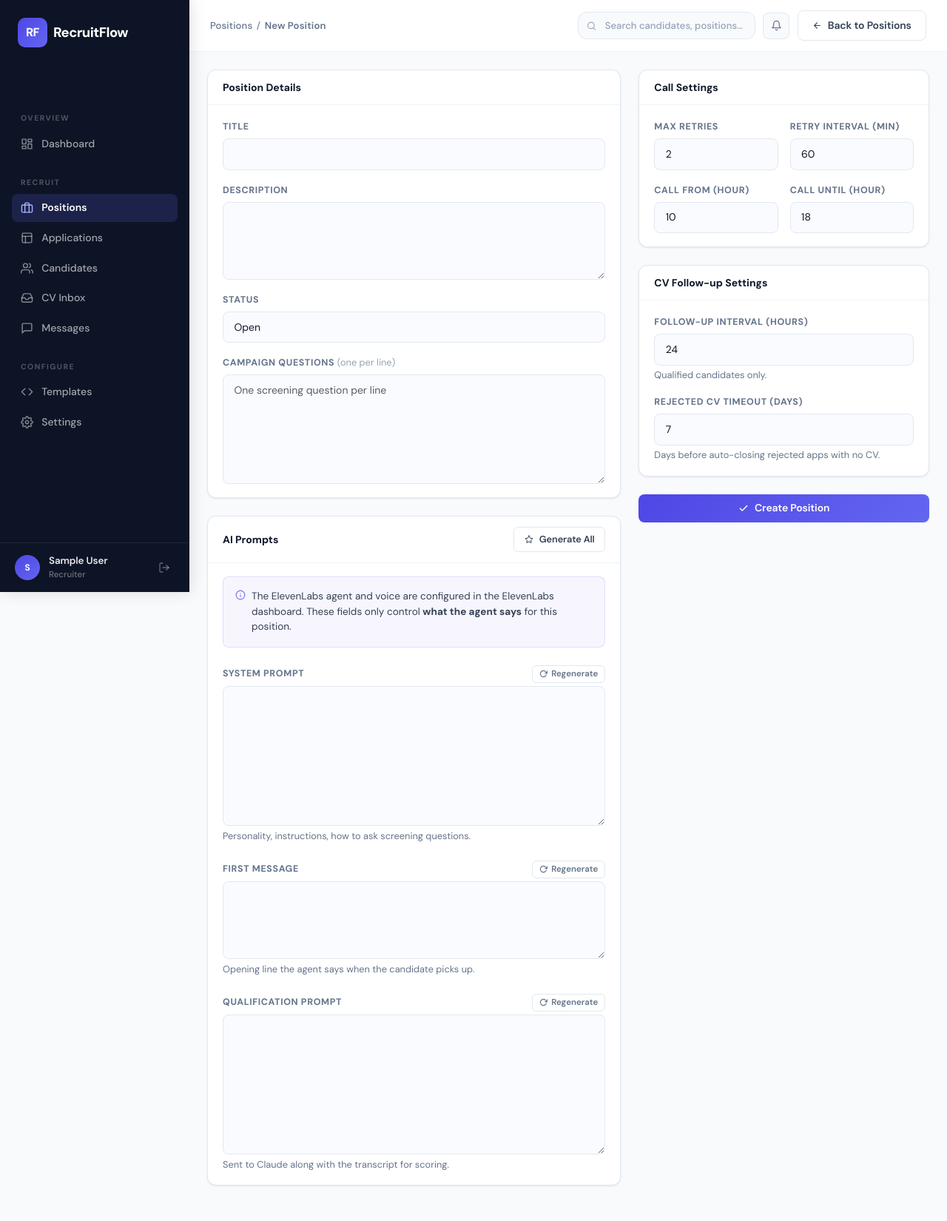
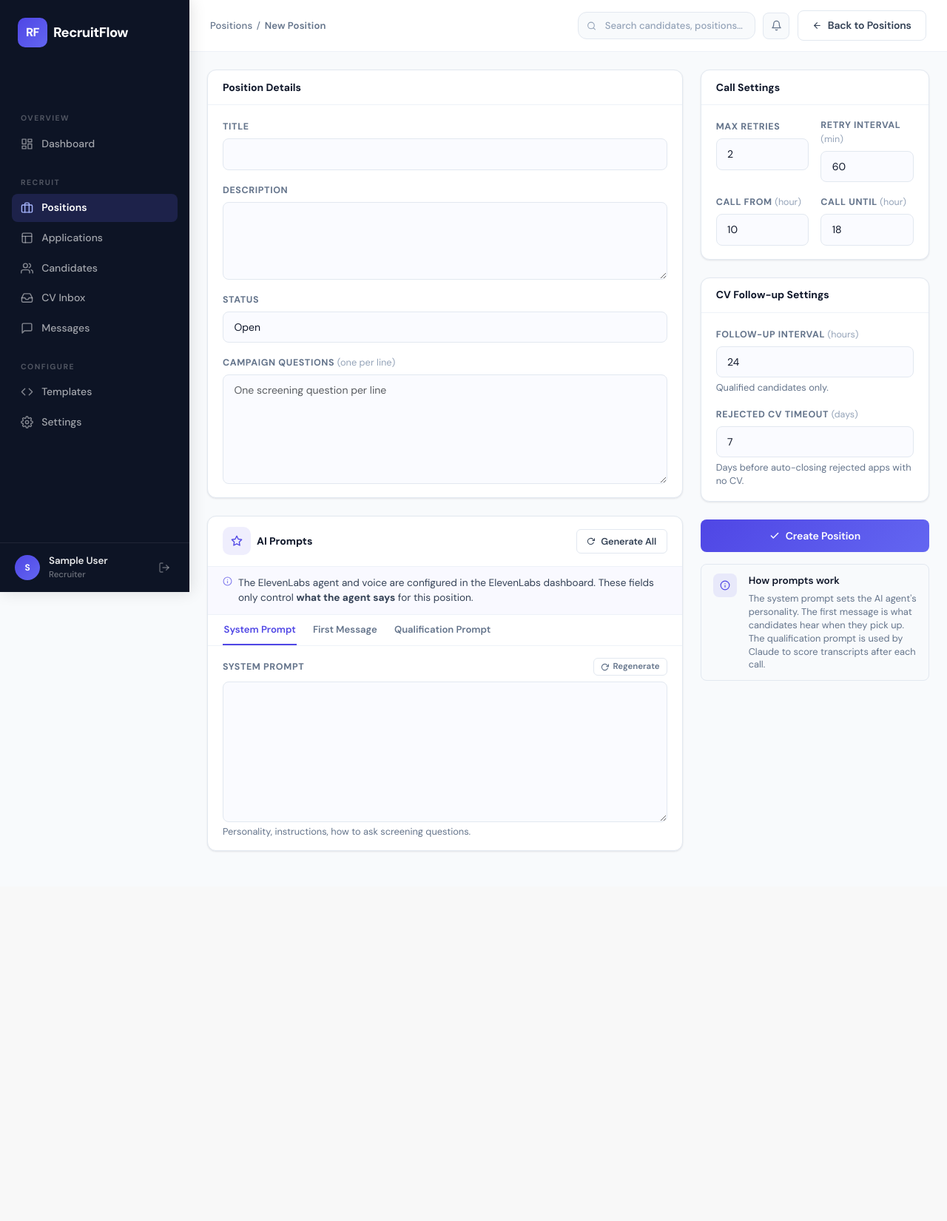
Before and after one commit to alexandruradulescu-neurony/probable-octo-invention, a Django app: page /positions/create/ in a window 1280 px wide. Shown: the whole page at 74% size. After the commit the page ends 1151 px from the top, so only its background shows below. Run offline with Django 5.2, Linux system fonts and the light colour scheme; the visitor is signed in with stand-in values (Sample User, id 1); data that the repository does not hold is empty.

Commit message:
Redesign position form: tabbed prompts, status badge, How prompts work box, btn-regen to styles.css
Made-with: Cursor

```diff
--- a/static/css/styles.css
+++ b/static/css/styles.css
@@ -371,6 +371,38 @@ body {
   background-color: var(--bg-page);
   color: var(--text-primary);
   border-color: var(--border-default);
+}
+
+/* ── Regenerate button (AI prompt sections) ─────────────────────────────────── */
+.btn-regen {
+  display: inline-flex;
+  align-items: center;
+  gap: 5px;
+  font-size: 0.72rem;
+  font-weight: 600;
+  color: var(--text-tertiary);
+  background: none;
+  border: 1px solid var(--border-default);
+  border-radius: var(--radius-sm);
+  padding: 3px 9px;
+  cursor: pointer;
+  transition: color 0.15s, border-color 0.15s, background 0.15s;
+  line-height: 1.4;
+}
+.btn-regen:hover:not(:disabled) {
+  color: var(--accent-primary);
+  border-color: var(--accent-primary);
+  background: rgba(79, 70, 229, 0.05);
+}
+.btn-regen:disabled {
+  opacity: 0.45;
+  cursor: not-allowed;
+}
+.btn-regen.is-loading .regen-icon   { display: none; }
+.btn-regen.is-loading .regen-spinner { display: inline-block !important; }
+.prompt-field-wrap.is-generating textarea {
+  opacity: 0.5;
+  pointer-events: none;
 }
 
 .btn-success {
--- a/templates/positions/position_form.html
+++ b/templates/positions/position_form.html
@@ -15,26 +15,34 @@
 
   {% if form.errors %}
   <div class="alert alert-danger mb-4 d-flex align-items-start gap-2">
-    <svg width="15" height="15" fill="none" stroke="currentColor" stroke-width="2" stroke-linecap="round" stroke-linejoin="round" viewBox="0 0 24 24" style="margin-top: 2px; flex-shrink: 0;"><circle cx="12" cy="12" r="10"></circle><line x1="12" y1="8" x2="12" y2="12"></line><line x1="12" y1="16" x2="12.01" y2="16"></line></svg>
+    <svg width="15" height="15" fill="none" stroke="currentColor" stroke-width="2" stroke-linecap="round" stroke-linejoin="round" viewBox="0 0 24 24" style="margin-top:2px;flex-shrink:0;"><circle cx="12" cy="12" r="10"></circle><line x1="12" y1="8" x2="12" y2="12"></line><line x1="12" y1="16" x2="12.01" y2="16"></line></svg>
     <div>
       <div class="fw-semibold mb-1">Please correct the errors below.</div>
       {% if form.non_field_errors %}
-      <ul class="mb-0 ps-3 text-sm">
-        {% for error in form.non_field_errors %}
-        <li>{{ error }}</li>
-        {% endfor %}
-      </ul>
+      <ul class="mb-0 ps-3 text-sm">{% for e in form.non_field_errors %}<li>{{ e }}</li>{% endfor %}</ul>
       {% endif %}
     </div>
   </div>
   {% endif %}
 
   <div class="row g-4">
-    <!-- Left column: core fields -->
-    <div class="col-lg-7">
+
+    <!-- ── Left column ───────────────────────────────────────────── -->
+    <div class="col-lg-8">
+
+      <!-- Position Details -->
       <div class="card mb-4">
         <div class="card-header">
           <h2 class="card-header-title">Position Details</h2>
+          {% if object %}
+            {% if object.status == 'open' %}
+              <div class="badge status-offered"><span class="badge-dot"></span> Open</div>
+            {% elif object.status == 'paused' %}
+              <div class="badge status-screening"><span class="badge-dot"></span> Paused</div>
+            {% elif object.status == 'closed' %}
+              <div class="badge status-rejected"><span class="badge-dot"></span> Closed</div>
+            {% endif %}
+          {% endif %}
         </div>
         <div class="card-body">
           <div class="mb-3">
@@ -54,7 +62,7 @@
           <div class="mb-0">
             <label for="id_campaign_questions" class="form-label">
               Campaign Questions
-              <span class="text-muted-custom" style="font-weight: 400; text-transform: none; letter-spacing: 0; font-size: 0.8rem;">(one per line)</span>
+              <span class="text-muted-custom fw-normal" style="text-transform:none;letter-spacing:0;font-size:0.8rem;">(one per line)</span>
             </label>
             {{ form.campaign_questions }}
             {% if form.campaign_questions.errors %}<div class="error-text">{{ form.campaign_questions.errors.0 }}</div>{% endif %}
@@ -62,82 +70,113 @@
         </div>
       </div>
 
-      <!-- AI Prompts -->
+      <!-- AI Prompts (tabbed) -->
       <div class="card mb-4">
+
+        <!-- Header: icon + title + Generate All -->
         <div class="card-header">
+          <div class="d-flex align-items-center gap-2">
+            <div class="kpi-icon kpi-icon-purple">
+              <svg width="16" height="16" fill="none" stroke="currentColor" stroke-width="2" stroke-linecap="round" stroke-linejoin="round" viewBox="0 0 24 24"><polygon points="12 2 15.09 8.26 22 9.27 17 14.14 18.18 21.02 12 17.77 5.82 21.02 7 14.14 2 9.27 8.91 8.26 12 2"></polygon></svg>
+            </div>
             <h2 class="card-header-title">AI Prompts</h2>
-          <button type="button" id="btn-generate-all" class="btn btn-secondary btn-sm d-inline-flex align-items-center gap-2" title="Auto-generate all three prompts using Claude">
-            <svg width="12" height="12" fill="none" stroke="currentColor" stroke-width="2" stroke-linecap="round" stroke-linejoin="round" viewBox="0 0 24 24"><polygon points="12 2 15.09 8.26 22 9.27 17 14.14 18.18 21.02 12 17.77 5.82 21.02 7 14.14 2 9.27 8.91 8.26 12 2"></polygon></svg>
+          </div>
+          <button type="button" id="btn-generate-all" class="btn btn-secondary btn-sm d-inline-flex align-items-center gap-2">
+            <svg width="11" height="11" fill="none" stroke="currentColor" stroke-width="2.2" stroke-linecap="round" stroke-linejoin="round" viewBox="0 0 24 24"><polyline points="23 4 23 10 17 10"></polyline><path d="M20.49 15a9 9 0 1 1-2.12-9.36L23 10"></path></svg>
             Generate All
           </button>
         </div>
-        <div class="card-body">
 
-          <!-- AI info banner -->
-          <div class="d-flex align-items-start gap-2 mb-4 p-3" style="background: rgba(67,24,255,0.04); border: 1px solid rgba(67,24,255,0.12); border-radius: var(--radius-md);">
-            <svg width="14" height="14" fill="none" stroke="var(--accent-primary)" stroke-width="2" stroke-linecap="round" stroke-linejoin="round" viewBox="0 0 24 24" style="margin-top: 1px; flex-shrink: 0; opacity: 0.75;"><circle cx="12" cy="12" r="10"></circle><line x1="12" y1="16" x2="12" y2="12"></line><line x1="12" y1="8" x2="12.01" y2="8"></line></svg>
-            <div class="text-sm" style="color: var(--text-secondary); line-height: 1.5;">
+        <!-- Info notice -->
+        <div style="padding:0.75rem 1.25rem;border-bottom:1px solid var(--border-light);background:rgba(79,70,229,0.03);">
+          <div class="d-flex align-items-start gap-2">
+            <svg width="13" height="13" fill="none" stroke="var(--accent-primary)" stroke-width="2" stroke-linecap="round" stroke-linejoin="round" viewBox="0 0 24 24" style="margin-top:1px;flex-shrink:0;opacity:0.7;"><circle cx="12" cy="12" r="10"></circle><line x1="12" y1="16" x2="12" y2="12"></line><line x1="12" y1="8" x2="12.01" y2="8"></line></svg>
+            <div class="text-sm" style="color:var(--text-secondary);line-height:1.5;">
               The ElevenLabs agent and voice are configured in the ElevenLabs dashboard. These fields only control <strong>what the agent says</strong> for this position.{% if object %} Generated prompts are saved automatically.{% endif %}
             </div>
           </div>
+        </div>
+
+        <!-- Tab nav -->
+        <div style="padding:0 1.25rem;">
+          <ul class="nav rf-tabs" id="prompt-tabs" role="tablist">
+            <li class="nav-item" role="presentation">
+              <button class="nav-link active" id="tab-system-prompt" data-bs-toggle="tab" data-bs-target="#pane-system-prompt" type="button" role="tab">System Prompt</button>
+            </li>
+            <li class="nav-item" role="presentation">
+              <button class="nav-link" id="tab-first-message" data-bs-toggle="tab" data-bs-target="#pane-first-message" type="button" role="tab">First Message</button>
+            </li>
+            <li class="nav-item" role="presentation">
+              <button class="nav-link" id="tab-qual-prompt" data-bs-toggle="tab" data-bs-target="#pane-qual-prompt" type="button" role="tab">Qualification Prompt</button>
+            </li>
+          </ul>
+        </div>
+
+        <!-- Tab panes -->
+        <div style="border-top:1px solid var(--border-light);">
+          <div class="tab-content">
 
             <!-- System Prompt -->
-          <div class="mb-4">
-            <div class="d-flex align-items-center justify-content-between mb-1">
+            <div class="tab-pane fade show active" id="pane-system-prompt" role="tabpanel">
+              <div style="padding:1rem 1.25rem;">
+                <div class="d-flex align-items-center justify-content-between mb-2">
                   <label for="id_system_prompt" class="form-label mb-0">System Prompt</label>
                   <button type="button" class="btn-regen" data-section="system_prompt" title="Regenerate with Claude">
-                <span class="regen-icon">
-                  <svg width="11" height="11" fill="none" stroke="currentColor" stroke-width="2.5" stroke-linecap="round" stroke-linejoin="round" viewBox="0 0 24 24"><polyline points="23 4 23 10 17 10"></polyline><path d="M20.49 15a9 9 0 1 1-2.12-9.36L23 10"></path></svg>
-                </span>
-                <span class="regen-spinner spinner-border spinner-border-sm" style="width: 11px; height: 11px; border-width: 1.5px; display: none;"></span>
+                    <span class="regen-icon"><svg width="11" height="11" fill="none" stroke="currentColor" stroke-width="2.5" stroke-linecap="round" stroke-linejoin="round" viewBox="0 0 24 24"><polyline points="23 4 23 10 17 10"></polyline><path d="M20.49 15a9 9 0 1 1-2.12-9.36L23 10"></path></svg></span>
+                    <span class="regen-spinner spinner-border spinner-border-sm" style="width:11px;height:11px;border-width:1.5px;display:none;"></span>
                     Regenerate
                   </button>
                 </div>
                 {{ form.system_prompt }}
-            <div class="help-text">Personality, instructions, how to ask screening questions.</div>
-            <div class="regen-error text-xs mt-1" data-section="system_prompt" style="color: var(--accent-negative); display: none;"></div>
+                <div class="help-text mt-1">Personality, instructions, how to ask screening questions.</div>
+                <div class="regen-error text-xs mt-1" data-section="system_prompt" style="color:var(--accent-negative);display:none;"></div>
+              </div>
             </div>
 
             <!-- First Message -->
-          <div class="mb-4">
-            <div class="d-flex align-items-center justify-content-between mb-1">
+            <div class="tab-pane fade" id="pane-first-message" role="tabpanel">
+              <div style="padding:1rem 1.25rem;">
+                <div class="d-flex align-items-center justify-content-between mb-2">
                   <label for="id_first_message" class="form-label mb-0">First Message</label>
                   <button type="button" class="btn-regen" data-section="first_message" title="Regenerate with Claude">
-                <span class="regen-icon">
-                  <svg width="11" height="11" fill="none" stroke="currentColor" stroke-width="2.5" stroke-linecap="round" stroke-linejoin="round" viewBox="0 0 24 24"><polyline points="23 4 23 10 17 10"></polyline><path d="M20.49 15a9 9 0 1 1-2.12-9.36L23 10"></path></svg>
-                </span>
-                <span class="regen-spinner spinner-border spinner-border-sm" style="width: 11px; height: 11px; border-width: 1.5px; display: none;"></span>
+                    <span class="regen-icon"><svg width="11" height="11" fill="none" stroke="currentColor" stroke-width="2.5" stroke-linecap="round" stroke-linejoin="round" viewBox="0 0 24 24"><polyline points="23 4 23 10 17 10"></polyline><path d="M20.49 15a9 9 0 1 1-2.12-9.36L23 10"></path></svg></span>
+                    <span class="regen-spinner spinner-border spinner-border-sm" style="width:11px;height:11px;border-width:1.5px;display:none;"></span>
                     Regenerate
                   </button>
                 </div>
                 {{ form.first_message }}
-            <div class="help-text">Opening line the agent says when the candidate picks up.</div>
-            <div class="regen-error text-xs mt-1" data-section="first_message" style="color: var(--accent-negative); display: none;"></div>
+                <div class="help-text mt-1">Opening line the agent says when the candidate picks up.</div>
+                <div class="regen-error text-xs mt-1" data-section="first_message" style="color:var(--accent-negative);display:none;"></div>
+              </div>
             </div>
 
             <!-- Qualification Prompt -->
-          <div class="mb-0">
-            <div class="d-flex align-items-center justify-content-between mb-1">
+            <div class="tab-pane fade" id="pane-qual-prompt" role="tabpanel">
+              <div style="padding:1rem 1.25rem;">
+                <div class="d-flex align-items-center justify-content-between mb-2">
                   <label for="id_qualification_prompt" class="form-label mb-0">Qualification Prompt</label>
                   <button type="button" class="btn-regen" data-section="qualification_prompt" title="Regenerate with Claude">
-                <span class="regen-icon">
-                  <svg width="11" height="11" fill="none" stroke="currentColor" stroke-width="2.5" stroke-linecap="round" stroke-linejoin="round" viewBox="0 0 24 24"><polyline points="23 4 23 10 17 10"></polyline><path d="M20.49 15a9 9 0 1 1-2.12-9.36L23 10"></path></svg>
-                </span>
-                <span class="regen-spinner spinner-border spinner-border-sm" style="width: 11px; height: 11px; border-width: 1.5px; display: none;"></span>
+                    <span class="regen-icon"><svg width="11" height="11" fill="none" stroke="currentColor" stroke-width="2.5" stroke-linecap="round" stroke-linejoin="round" viewBox="0 0 24 24"><polyline points="23 4 23 10 17 10"></polyline><path d="M20.49 15a9 9 0 1 1-2.12-9.36L23 10"></path></svg></span>
+                    <span class="regen-spinner spinner-border spinner-border-sm" style="width:11px;height:11px;border-width:1.5px;display:none;"></span>
                     Regenerate
                   </button>
                 </div>
                 {{ form.qualification_prompt }}
-            <div class="help-text">Sent to Claude along with the transcript for scoring.</div>
-            <div class="regen-error text-xs mt-1" data-section="qualification_prompt" style="color: var(--accent-negative); display: none;"></div>
+                <div class="help-text mt-1">Sent to Claude along with the transcript for scoring.</div>
+                <div class="regen-error text-xs mt-1" data-section="qualification_prompt" style="color:var(--accent-negative);display:none;"></div>
+              </div>
             </div>
 
           </div>
         </div>
       </div>
 
-    <!-- Right column: configuration -->
-    <div class="col-lg-5">
+    </div>
+
+    <!-- ── Right column ──────────────────────────────────────────── -->
+    <div class="col-lg-4">
+
+      <!-- Call Settings -->
       <div class="card mb-4">
         <div class="card-header">
           <h2 class="card-header-title">Call Settings</h2>
@@ -149,15 +188,15 @@
               {{ form.call_retry_max }}
             </div>
             <div class="col-6">
-              <label for="id_call_retry_interval_minutes" class="form-label">Retry Interval (min)</label>
+              <label for="id_call_retry_interval_minutes" class="form-label">Retry Interval <span class="text-muted-custom fw-normal" style="text-transform:none;letter-spacing:0;">(min)</span></label>
               {{ form.call_retry_interval_minutes }}
             </div>
             <div class="col-6">
-              <label for="id_calling_hour_start" class="form-label">Call From (hour)</label>
+              <label for="id_calling_hour_start" class="form-label">Call From <span class="text-muted-custom fw-normal" style="text-transform:none;letter-spacing:0;">(hour)</span></label>
               {{ form.calling_hour_start }}
             </div>
             <div class="col-6">
-              <label for="id_calling_hour_end" class="form-label">Call Until (hour)</label>
+              <label for="id_calling_hour_end" class="form-label">Call Until <span class="text-muted-custom fw-normal" style="text-transform:none;letter-spacing:0;">(hour)</span></label>
               {{ form.calling_hour_end }}
               {% if form.calling_hour_end.errors %}<div class="error-text">{{ form.calling_hour_end.errors.0 }}</div>{% endif %}
             </div>
@@ -165,67 +204,50 @@
         </div>
       </div>
 
+      <!-- CV Follow-up Settings -->
       <div class="card mb-4">
         <div class="card-header">
           <h2 class="card-header-title">CV Follow-up Settings</h2>
         </div>
         <div class="card-body">
           <div class="mb-3">
-            <label for="id_follow_up_interval_hours" class="form-label">Follow-up Interval (hours)</label>
+            <label for="id_follow_up_interval_hours" class="form-label">Follow-up Interval <span class="text-muted-custom fw-normal" style="text-transform:none;letter-spacing:0;">(hours)</span></label>
             {{ form.follow_up_interval_hours }}
             <div class="help-text">Qualified candidates only.</div>
           </div>
           <div class="mb-0">
-            <label for="id_rejected_cv_timeout_days" class="form-label">Rejected CV Timeout (days)</label>
+            <label for="id_rejected_cv_timeout_days" class="form-label">Rejected CV Timeout <span class="text-muted-custom fw-normal" style="text-transform:none;letter-spacing:0;">(days)</span></label>
             {{ form.rejected_cv_timeout_days }}
             <div class="help-text">Days before auto-closing rejected apps with no CV.</div>
           </div>
         </div>
       </div>
 
-      <button type="submit" class="btn btn-primary w-100 d-flex justify-content-center align-items-center gap-2">
+      <!-- Save -->
+      <button type="submit" class="btn btn-primary w-100 d-flex justify-content-center align-items-center gap-2 mb-3" style="padding:0.7rem;">
         <svg width="14" height="14" fill="none" stroke="currentColor" stroke-width="2.5" stroke-linecap="round" stroke-linejoin="round" viewBox="0 0 24 24"><polyline points="20 6 9 17 4 12"></polyline></svg>
         {% if object %}Save Changes{% else %}Create Position{% endif %}
       </button>
+
+      <!-- How prompts work -->
+      <div class="info-block">
+        <div class="d-flex align-items-start gap-3">
+          <div class="kpi-icon kpi-icon-purple" style="width:32px;height:32px;border-radius:var(--radius-md);flex-shrink:0;">
+            <svg width="14" height="14" fill="none" stroke="currentColor" stroke-width="2" stroke-linecap="round" stroke-linejoin="round" viewBox="0 0 24 24"><circle cx="12" cy="12" r="10"></circle><line x1="12" y1="16" x2="12" y2="12"></line><line x1="12" y1="8" x2="12.01" y2="8"></line></svg>
+          </div>
+          <div>
+            <div class="fw-semibold text-sm mb-1">How prompts work</div>
+            <div class="help-text mb-0">The system prompt sets the AI agent's personality. The first message is what candidates hear when they pick up. The qualification prompt is used by Claude to score transcripts after each call.</div>
+          </div>
+        </div>
+      </div>
+
     </div>
   </div>
 </form>
 {% endblock %}
 
 {% block extra_js %}
-<style>
-.btn-regen {
-  display: inline-flex;
-  align-items: center;
-  gap: 5px;
-  font-size: 0.72rem;
-  font-weight: 600;
-  color: var(--text-tertiary);
-  background: none;
-  border: 1px solid var(--border-default);
-  border-radius: var(--radius-sm);
-  padding: 3px 9px;
-  cursor: pointer;
-  transition: color 0.15s, border-color 0.15s, background 0.15s;
-  line-height: 1.4;
-}
-.btn-regen:hover:not(:disabled) {
-  color: var(--accent-primary);
-  border-color: var(--accent-primary);
-  background: rgba(67, 24, 255, 0.05);
-}
-.btn-regen:disabled {
-  opacity: 0.45;
-  cursor: not-allowed;
-}
-.btn-regen.is-loading .regen-icon { display: none; }
-.btn-regen.is-loading .regen-spinner { display: inline-block !important; }
-.prompt-field-wrap.is-generating textarea {
-  opacity: 0.5;
-  pointer-events: none;
-}
-</style>
-
 <script>
 (function () {
   const GENERATE_URL = "{% url 'positions:generate_section' %}";
@@ -240,10 +262,10 @@
 
   function getPositionData() {
     return {
-      title:               (document.getElementById('id_title')?.value || '').trim(),
-      description:         (document.getElementById('id_description')?.value || '').trim(),
-      campaign_questions:  (document.getElementById('id_campaign_questions')?.value || '').trim(),
-      position_pk:         POSITION_PK !== '0' ? parseInt(POSITION_PK, 10) : null,
+      title:              (document.getElementById('id_title')?.value || '').trim(),
+      description:        (document.getElementById('id_description')?.value || '').trim(),
+      campaign_questions: (document.getElementById('id_campaign_questions')?.value || '').trim(),
+      position_pk:        POSITION_PK !== '0' ? parseInt(POSITION_PK, 10) : null,
     };
   }
 
@@ -259,9 +281,7 @@
     el.style.display = msg ? 'block' : 'none';
   }
 
-  function clearFieldError(section) {
-    showFieldError(section, '');
-  }
+  function clearFieldError(section) { showFieldError(section, ''); }
 
   async function generateSection(section) {
     const posData = getPositionData();
@@ -270,9 +290,8 @@
       return false;
     }
 
-    const btn = document.querySelector(`.btn-regen[data-section="${section}"]`);
-    const fieldId = SECTION_FIELD_MAP[section];
-    const textarea = document.getElementById(fieldId);
+    const btn      = document.querySelector(`.btn-regen[data-section="${section}"]`);
+    const textarea = document.getElementById(SECTION_FIELD_MAP[section]);
 
     setRegenState(btn, true);
     clearFieldError(section);
@@ -281,24 +300,24 @@
     try {
       const resp = await fetch(GENERATE_URL, {
         method: 'POST',
-        headers: {
-          'Content-Type': 'application/json',
-          'X-CSRFToken': CSRF,
-        },
+        headers: { 'Content-Type': 'application/json', 'X-CSRFToken': CSRF },
         body: JSON.stringify({ section, ...posData }),
       });
+      const data = await resp.json();
+      if (!resp.ok) { showFieldError(section, data.error || 'Generation failed.'); return false; }
+      if (textarea) textarea.value = data.value || '';
 
-      const data = await resp.json();
+      /* Switch to the tab that contains this section */
+      const tabMap = {
+        system_prompt:        'tab-system-prompt',
+        first_message:        'tab-first-message',
+        qualification_prompt: 'tab-qual-prompt',
+      };
+      const tabEl = document.getElementById(tabMap[section]);
+      if (tabEl) { const tab = new bootstrap.Tab(tabEl); tab.show(); }
 
-      if (!resp.ok) {
-        showFieldError(section, data.error || 'Generation failed.');
-        return false;
-      }
-
-      if (textarea) textarea.value = data.value || '';
       return true;
-
-    } catch (err) {
+    } catch {
       showFieldError(section, 'Network error. Please try again.');
       return false;
     } finally {
@@ -307,30 +326,25 @@
     }
   }
 
-  // Individual regenerate buttons
   document.querySelectorAll('.btn-regen').forEach(btn => {
     btn.addEventListener('click', () => generateSection(btn.dataset.section));
   });
 
-  // Generate All — 3 sequential calls
   document.getElementById('btn-generate-all').addEventListener('click', async function () {
     const btn = this;
-    const title = (document.getElementById('id_title')?.value || '').trim();
-    if (!title) {
+    if (!(document.getElementById('id_title')?.value || '').trim()) {
       alert('Please enter a position title before generating prompts.');
       return;
     }
-
     btn.disabled = true;
     btn.innerHTML = '<span class="spinner-border spinner-border-sm me-1" style="width:11px;height:11px;border-width:1.5px;"></span> Generating…';
 
-    const sections = ['system_prompt', 'first_message', 'qualification_prompt'];
-    for (const section of sections) {
+    for (const section of ['system_prompt', 'first_message', 'qualification_prompt']) {
       await generateSection(section);
     }
 
     btn.disabled = false;
-    btn.innerHTML = '<svg width="12" height="12" fill="none" stroke="currentColor" stroke-width="2" stroke-linecap="round" stroke-linejoin="round" viewBox="0 0 24 24" style="margin-right:3px;"><polygon points="12 2 15.09 8.26 22 9.27 17 14.14 18.18 21.02 12 17.77 5.82 21.02 7 14.14 2 9.27 8.91 8.26 12 2"></polygon></svg> Generate All';
+    btn.innerHTML = '<svg width="11" height="11" fill="none" stroke="currentColor" stroke-width="2.2" stroke-linecap="round" stroke-linejoin="round" viewBox="0 0 24 24" style="margin-right:3px;"><polyline points="23 4 23 10 17 10"></polyline><path d="M20.49 15a9 9 0 1 1-2.12-9.36L23 10"></path></svg> Generate All';
   });
 })();
 </script>
```
Lines whose indentation alone changed are shown as unchanged.
